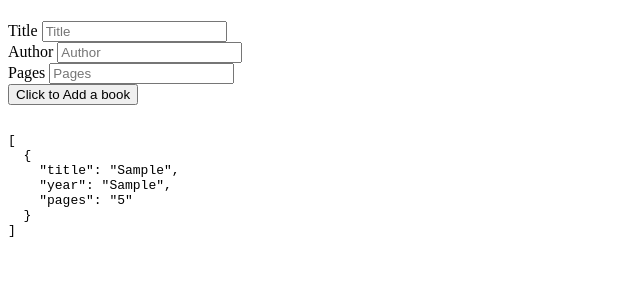
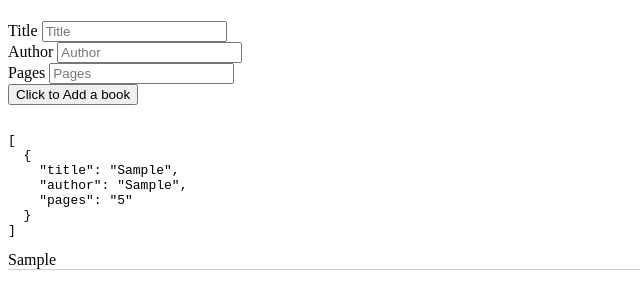
Before and after one commit to Jf-lagos/book-store, a plain HTML site: page index.html in a window 1280 px wide. Both pictures are taken after typing "Sample", "Sample", "5" into the empty fields and a click on the button "Click to Add a book". Shown: the whole page, without its empty margins (0-640 px from the left). Drawn offline with Linux system fonts and the light colour scheme.

Commit message:
display function

```diff
--- a/index.html
+++ b/index.html
@@ -3,6 +3,7 @@
 <head>
     <meta charset="UTF-8">
     <meta name="viewport" content="width=device-width, initial-scale=1.0">
+    <link rel="stylesheet" href="style.css">
     <title>Document</title>
 </head>
 <body>
@@ -27,6 +28,7 @@
             <div id="msg">
                 <pre></pre>
             </div>
+            <div id="display"></div>
         </form>
     </div>
 </body>
--- a/script.js
+++ b/script.js
@@ -1,3 +1,12 @@
+
+
+function Book (title, author, pages){
+    this.title = title,
+    this.author = author,
+    this.pages = pages
+
+}
+const book1 = new Book ("moi", "toi", "20");
 
         let myLibrary = [];
         // example {id:1592304983049, title: 'Deadpool', year: 2015}
@@ -5,7 +14,7 @@
             ev.preventDefault();  //to stop the form submitting
             let book = {
                 title: document.getElementById('title').value,
-                year: document.getElementById('author').value,
+                author: document.getElementById('author').value,
                 pages: document.getElementById('pages').value,
 
             }
@@ -15,9 +24,19 @@
             document.querySelector('form').reset();
 
             //for display purposes only
-            console.warn('added' , {myLibrary} );
+            console.log('added' , {myLibrary} );
             let pre = document.querySelector('#msg pre');
             pre.textContent = '\n' + JSON.stringify(myLibrary, '\t', 2);
+
+            //loops through myLibrary array then display
+            const livre = myLibrary.map(item => {
+               return `<div class="item">${item.title}</div>`
+
+            });
+
+            document.getElementById('display').innerHTML = livre;
+
+            console.log(livre);
 
             //saving to localStorage
             localStorage.setItem('MyMovieList', JSON.stringify(myLibrary) );
@@ -31,4 +50,7 @@
 
 
 
+
+
+
 //https://www.youtube.com/watch?v=NxVCq4p0Kb0
--- a/style.css
+++ b/style.css
@@ -0,0 +1,3 @@
+.item {
+    border-bottom: 1px solid #ccc;
+}
```
Also changed, not shown: portrait.jpeg (added).
